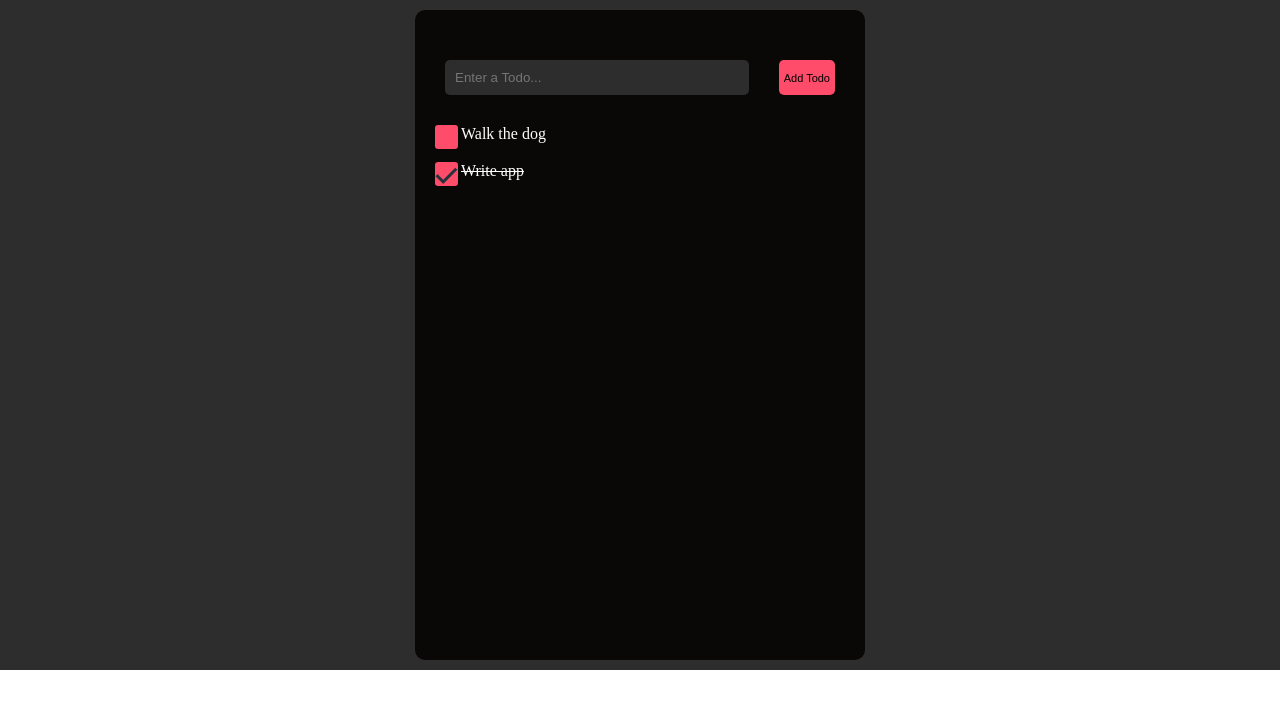
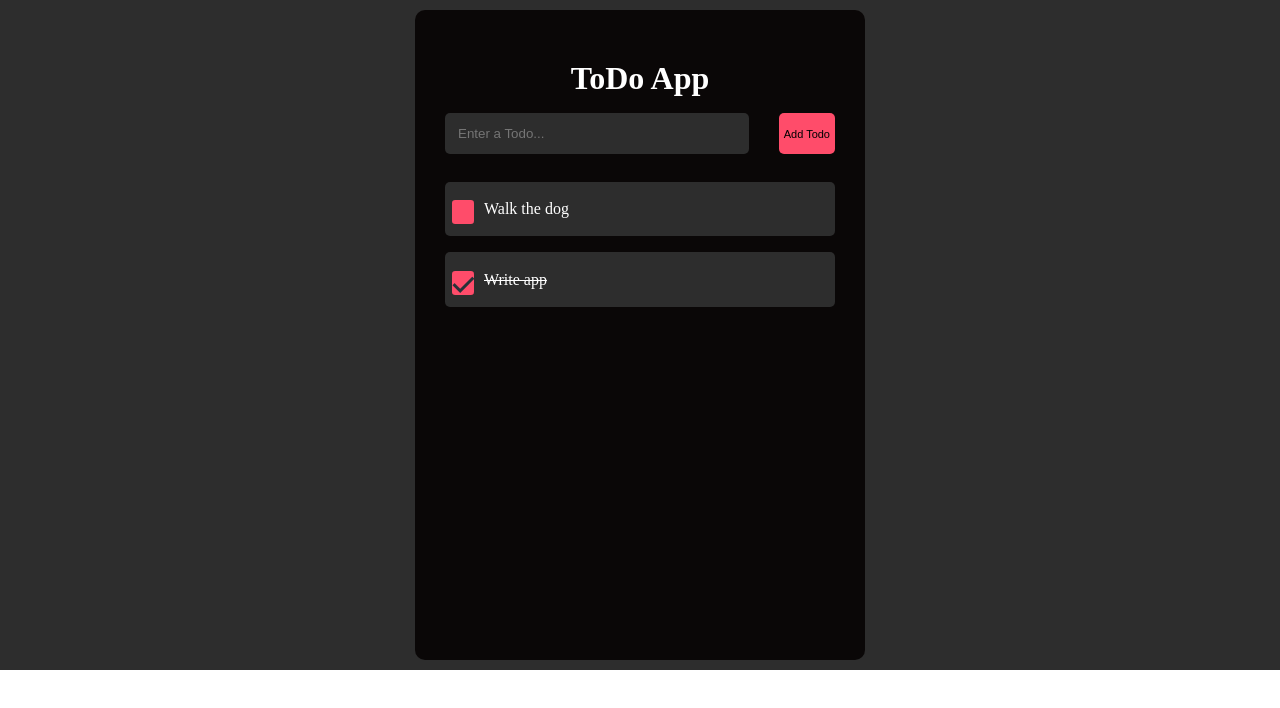
Before and after one commit to 5iveemmy/TypeScript-Todo, a React (Create React App) app: page / in a window 1280 px wide. Shown: the top 708 px of the page. Built offline with nearby package versions, Linux system fonts and the light colour scheme.

Commit message:
add header

```diff
--- a/src/components/TodoApp.tsx
+++ b/src/components/TodoApp.tsx
@@ -1,5 +1,5 @@
 import { useState } from "react";
-import { List } from "../styles/styles";
+import { Header, List } from "../styles/styles";
 import { AddTodoForm } from "./AddTodoForm";
 import { TodoList } from "./TodoList";
 
@@ -36,6 +36,7 @@ const TodoApp = () => {
   };
   return (
     <>
+      <Header>ToDo App</Header>
       <List>
         <AddTodoForm addTodo={addTodo} />
         <TodoList todos={todos} toggleTodo={toggleTodo} />
--- a/src/styles/styles.ts
+++ b/src/styles/styles.ts
@@ -1,9 +1,14 @@
 import styled, { keyframes } from "styled-components";
+
+export const Header = styled.h1`
+  text-align: center;
+  padding-bottom: 1rem;
+`;
 
 export const ToDoForm = styled.form`
   display: flex;
   justify-content: space-between;
-  padding-bottom: 20px;
+  padding-bottom: 12px;
 `;
 
 export const ToDoInput = styled.input`
@@ -12,7 +17,7 @@ export const ToDoInput = styled.input`
   color: white;
   outline: none;
   width: 19rem;
-  padding: 10px;
+  padding: 13px;
   background-color: #2d2d2d;
 `;
 
@@ -33,13 +38,18 @@ export const List = styled.div``;
 
 export const ForToDoList = styled.div``;
 
-export const Items = styled.div``;
+export const Items = styled.div`
+  background-color: #2d2d2d;
+  margin-top: 1rem;
+  padding: 7px;
+  border-radius: 5px;
+`;
 
 export const ItemsLabel = styled.label`
   position: relative;
   display: inline-block;
   cursor: pointer;
-  margin: 0.6em 1em;
+  margin: 0.7em 2em;
 `;
 
 const rotate = keyframes`
@@ -66,7 +76,7 @@ export const Indicator = styled.div`
   background: #ff4c6a;
   position: absolute;
   top: 0em;
-  left: -1.6em;
+  left: -2em;
   border: none;
   border-radius: 0.2em;
 
```
